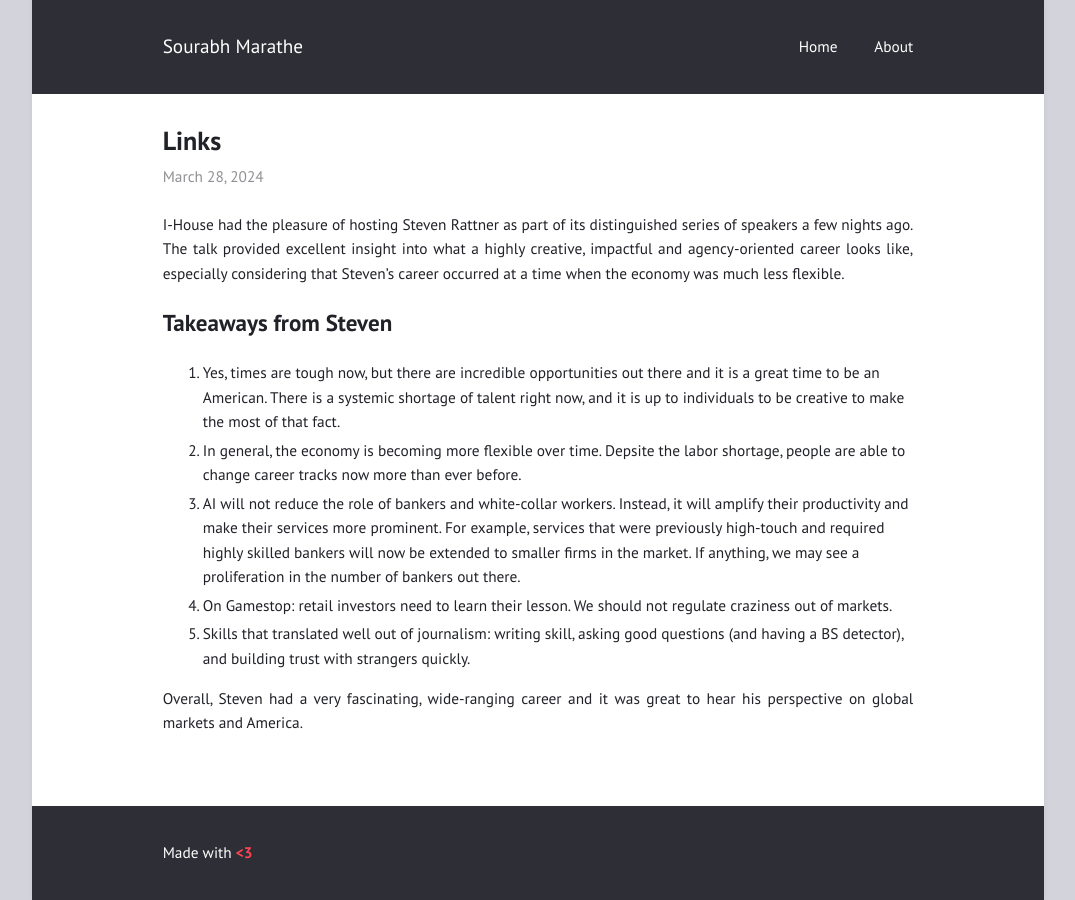
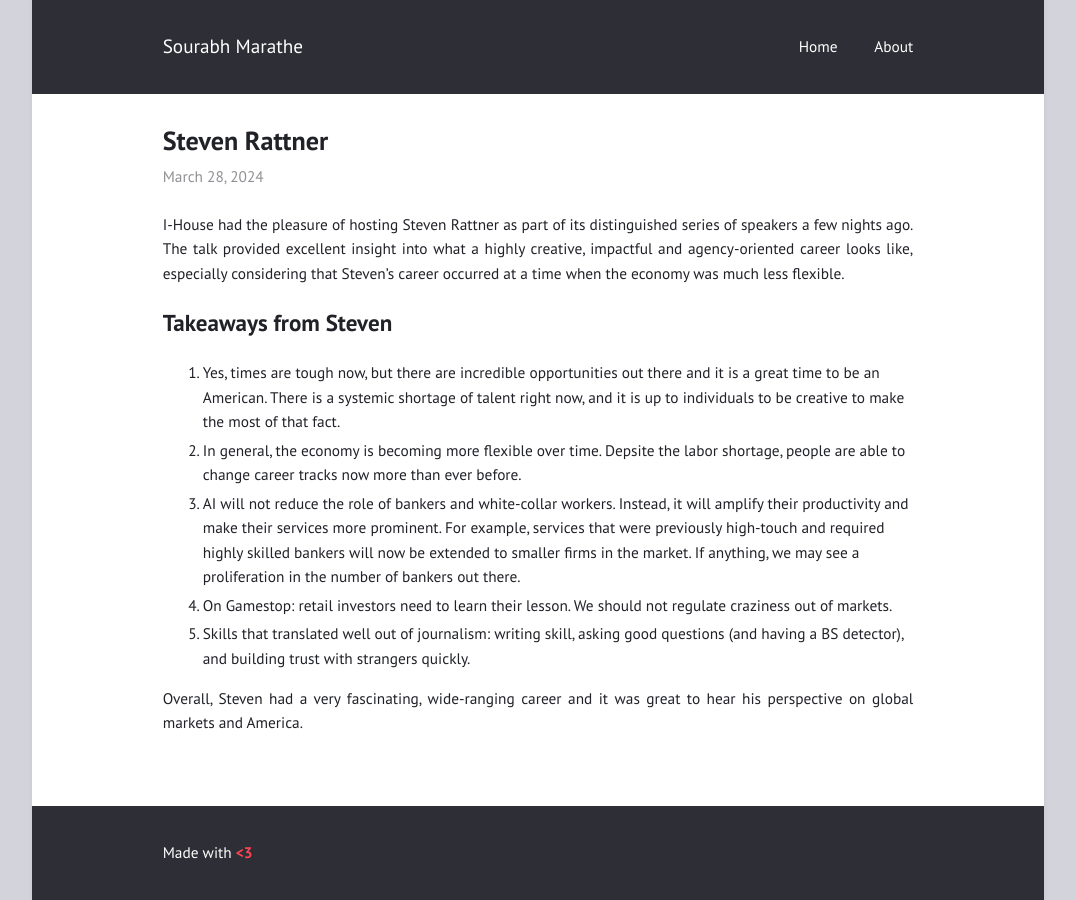
Before and after one commit to sourabhmarathe/sourabhmarathe.github.io, a Jekyll site: the page built from _posts/2024-03-28-rattner.md, in a window 1280 px wide. Shown: the whole page, without its empty margins (102-1177 px from the left). Built offline with Jekyll 4.4.1, drawn with Linux system fonts in a browser that asks for light colours.

Commit message:
Update title

```diff
--- a/_posts/2024-03-28-rattner.md
+++ b/_posts/2024-03-28-rattner.md
@@ -1,5 +1,5 @@
 ---
-title: "Links"
+title: "Steven Rattner"
 layout: post
 categories: ihouse
 ---
```
